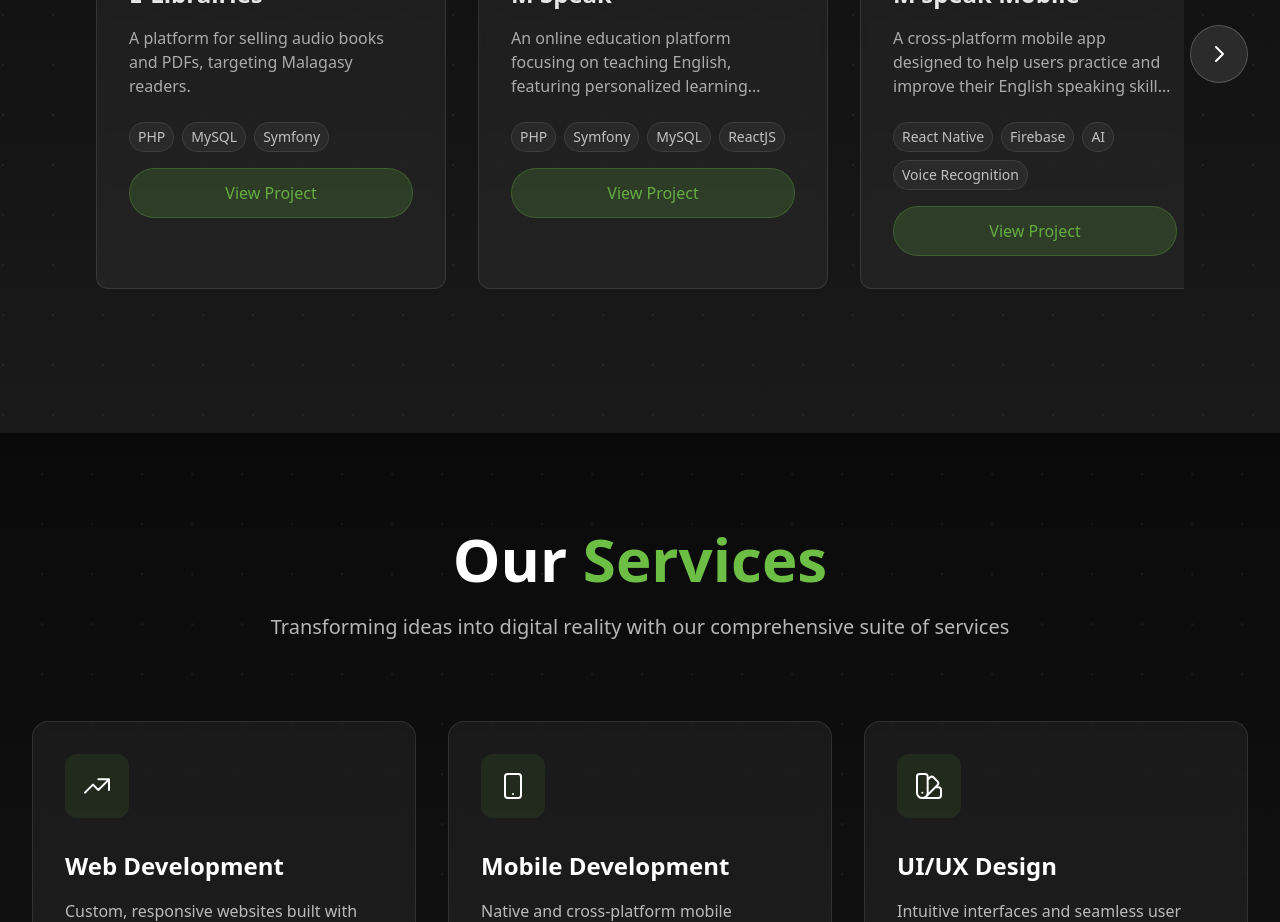
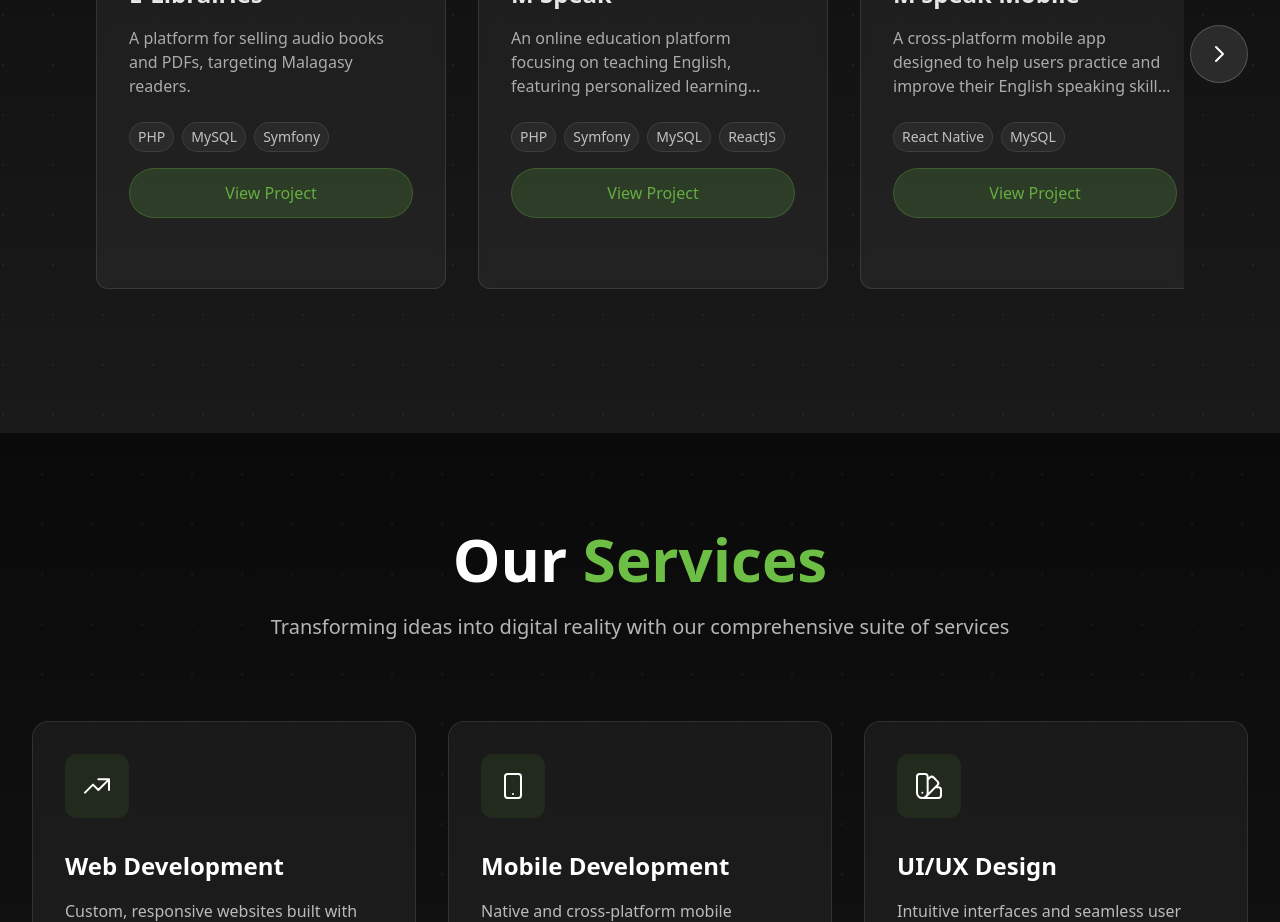
Before and after one commit to oekaa/oeka.mg, a React (Vite) app: page / in a window 1280 px wide. Shown: the part 2740-3662 px from the top of the page. Built offline with nearby package versions, Linux system fonts and the light colour scheme.

Commit message:
Update Projects.jsx

```diff
--- a/src/components/Projects.jsx
+++ b/src/components/Projects.jsx
@@ -96,7 +96,7 @@ function Projects() {
       description: "A cross-platform mobile app designed to help users practice and improve their English speaking skills using AI-driven conversations.",
       image: "elearningplatform.svg",
       url: "mspeak.edu",
-      tags: ["React Native", "Firebase", "AI", "Voice Recognition"],
+      tags: ["React Native", "MySQL"],
       testimonial: {
         text: "M'speak has made language learning fun and interactive, with real-time feedback on pronunciation and fluency.",
         author: "Ihantsa RAKOTONDRANAIVO",
@@ -116,7 +116,7 @@ function Projects() {
       description: "A personalized online portfolio to showcase my web development, design skills, and past projects with a sleek, responsive design.",
       image: "portfolio.png",
       url: "oeka.mg",
-      tags: ["Next.js", "Tailwind CSS", "Figma", "UI/UX Design"],
+      tags: ["Figma", "UI/UX Design"],
       testimonial: {
         text: "This portfolio reflects my journey and skills, making it easy for clients to explore my work in an interactive and visually appealing way.",
         author: "Ihantsa RAKOTONDRANAIVO",
```
